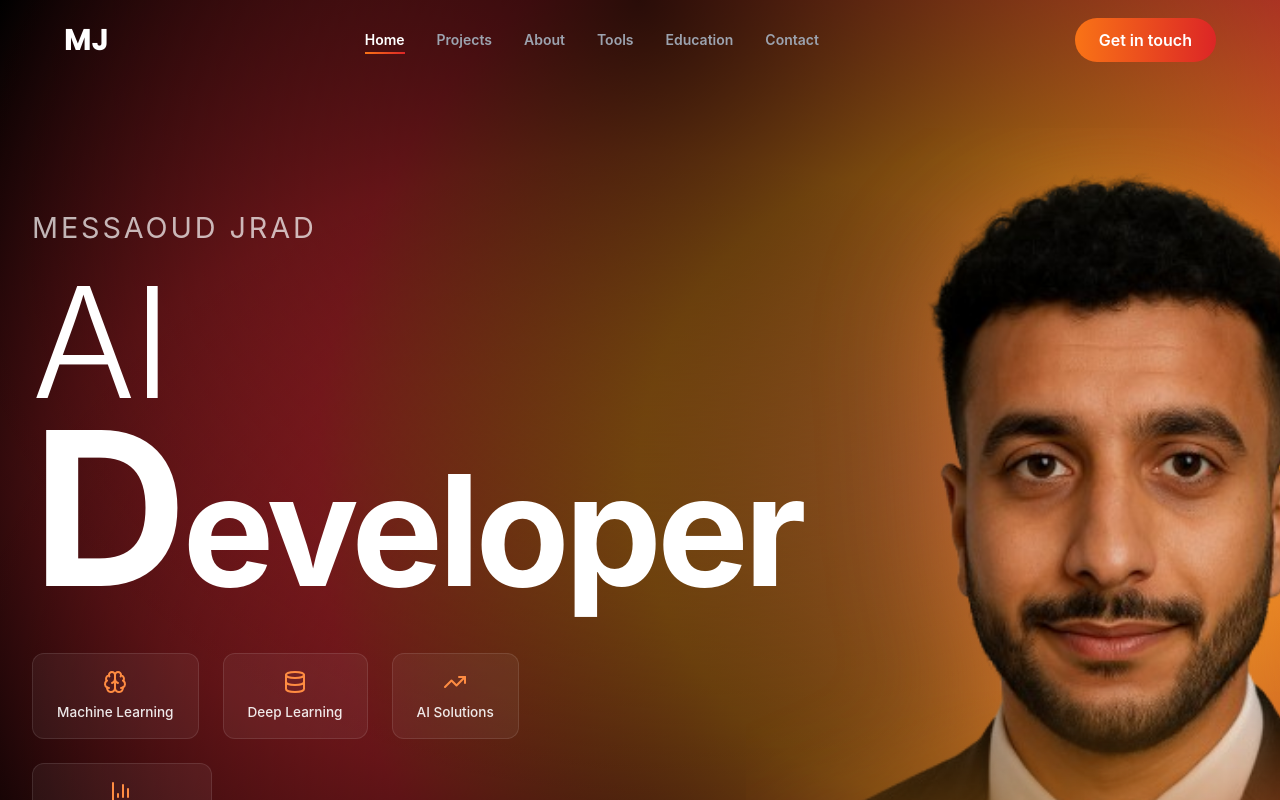
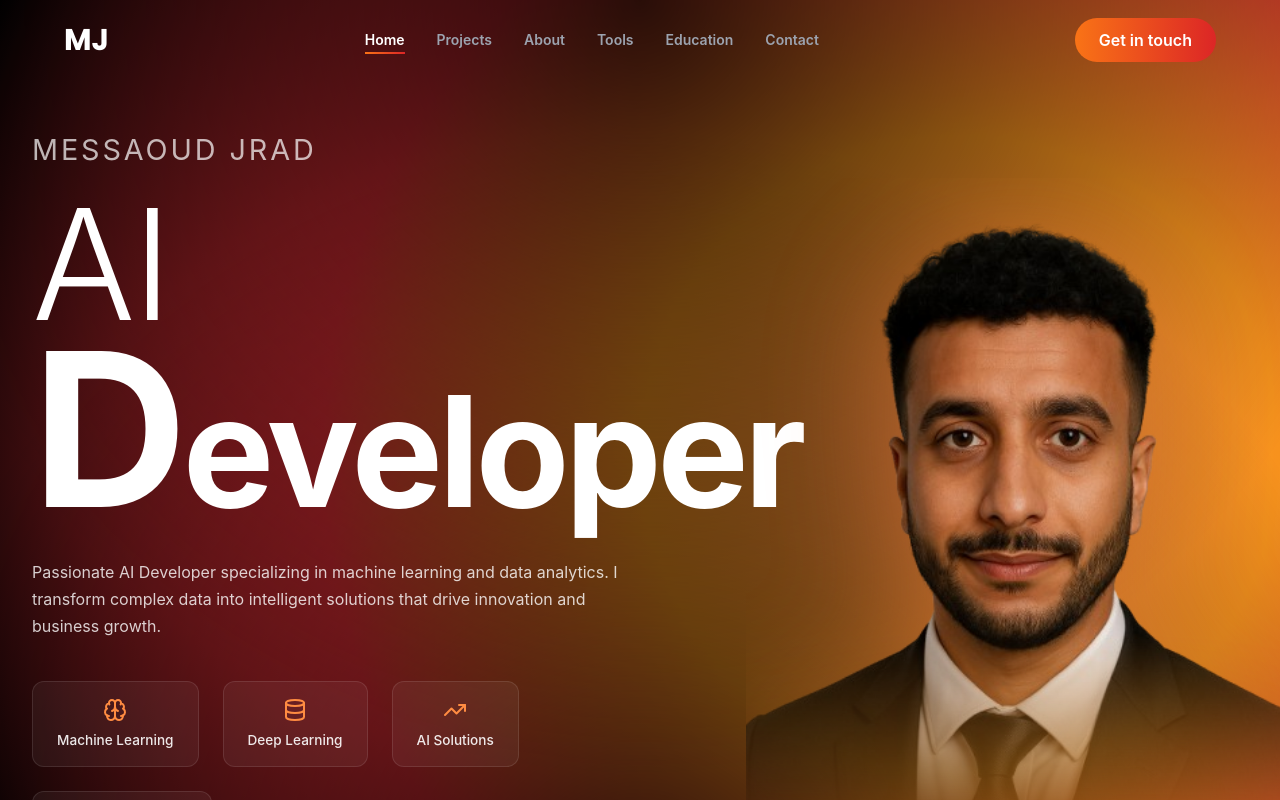
Before and after one commit to JradMessaoud/Portfolio, a React (Vite) app: page / in a window 1280 px wide. Shown: the top 800 px of the page. Built offline with nearby package versions, Linux system fonts and the light colour scheme.

Commit message:
Reduce hero image size and add personal description

```diff
--- a/src/components/Hero.jsx
+++ b/src/components/Hero.jsx
@@ -46,6 +46,16 @@ const Hero = () => {
             <span className="analyst-first">D</span>eveloper
           </motion.h1>
 
+          <motion.p
+            initial={{ opacity: 0, y: 20 }}
+            animate={{ opacity: 1, y: 0 }}
+            transition={{ duration: 0.8, delay: 0.4 }}
+            className="hero-description"
+          >
+            Passionate AI Developer specializing in machine learning and data analytics.
+            I transform complex data into intelligent solutions that drive innovation and business growth.
+          </motion.p>
+
           <motion.div
             className="services"
             initial={{ opacity: 0, y: 20 }}
--- a/src/index.css
+++ b/src/index.css
@@ -70,8 +70,16 @@ body {
   font-size: clamp(4rem, 12vw, 10rem);
   font-weight: 700;
   line-height: 0.9;
-  margin-bottom: 3rem;
+  margin-bottom: 2rem;
   letter-spacing: -0.03em;
+}
+
+.hero-description {
+  font-size: clamp(1rem, 2vw, 1.25rem);
+  color: rgba(255, 255, 255, 0.8);
+  line-height: 1.6;
+  margin-bottom: 2.5rem;
+  max-width: 600px;
 }
 
 .data-word {
@@ -118,20 +126,28 @@ body {
   color: rgba(255, 255, 255, 0.9);
 }
 
+.hero-description {
+  font-size: clamp(1rem, 2vw, 1.25rem);
+  color: rgba(255, 255, 255, 0.8);
+  line-height: 1.6;
+  margin-bottom: 2.5rem;
+  max-width: 600px;
+}
+
 .hero-image-container {
-  flex: 0 0 750px;
+  flex: 0 0 550px;
   display: flex;
   align-items: flex-end;
   justify-content: center;
   position: relative;
-  max-height: 800px;
+  max-height: 650px;
   overflow: hidden;
 }
 
 .hero-profile-photo {
   width: 100%;
   height: auto;
-  max-height: 800px;
+  max-height: 650px;
   object-fit: cover;
   object-position: 100% 20%;
   filter: drop-shadow(0 20px 60px rgba(255, 140, 66, 0.4));
```
